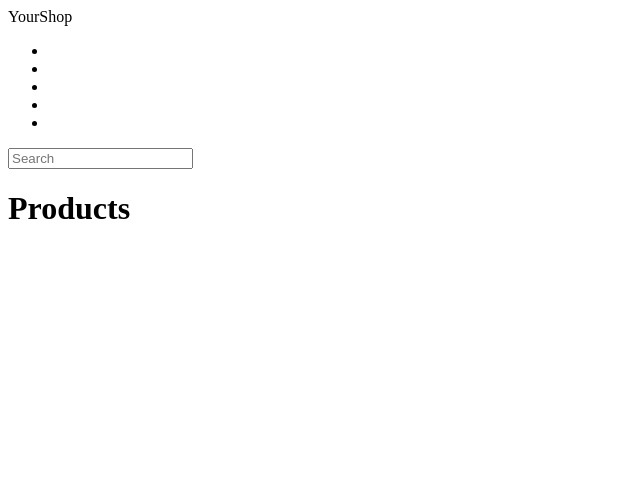
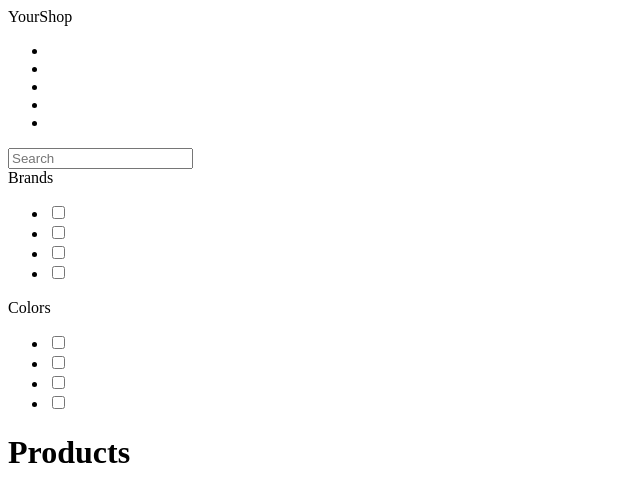
Before and after one commit to alexanderko/your-shop-trial, a plain HTML site: page index.html in a window 1280 px wide. Shown: the whole page, without its empty margins (0-640 px from the left). Drawn offline with Linux system fonts and the light colour scheme.

Commit message:
add brand and color filters

```diff
--- a/index.html
+++ b/index.html
@@ -18,6 +18,26 @@
 		<input type="text" placeholder="Search">
 		<a class="cart"></a>
 	</header>
+	<div class="filters">
+		<div class="filter">
+			<div class="title">Brands</div>
+			<ul>
+				<li><input type="checkbox"></li>
+				<li><input type="checkbox"></li>
+				<li><input type="checkbox"></li>
+				<li><input type="checkbox"></li>
+			</ul>
+		</div>
+		<div class="filter">
+			<div class="title">Colors</div>
+			<ul>
+				<li><input type="checkbox"></li>
+				<li><input type="checkbox"></li>
+				<li><input type="checkbox"></li>
+				<li><input type="checkbox"></li>
+			</ul>
+		</div>
+	</div>
 	<div class="content">
 		<h1>Products</h1>
 		<div class="product"></div>
```
